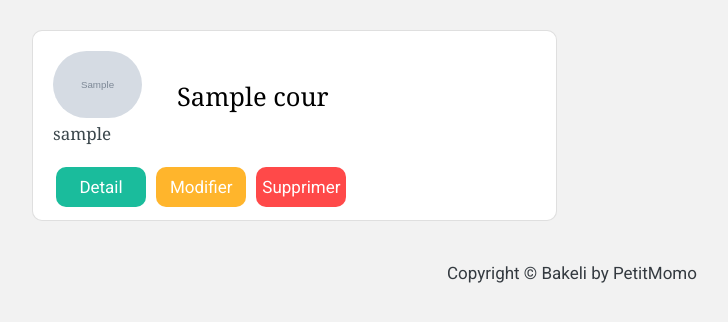
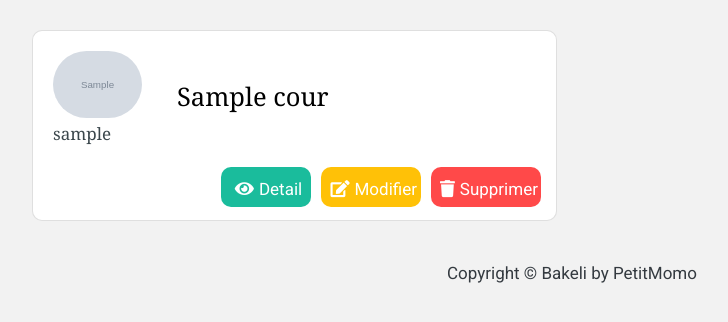
Before and after one commit to petitmomo/DjangoProject, a Django app: page /home in a window 1280 px wide. Shown: the part 112-434 px from the top of the page, without its empty margins (68-796 px from the left). Run offline with Django 3.2, Linux system fonts and the light colour scheme; tables that the repository leaves empty hold one stand-in row (values such as "Sample post"); grey boxes marked "Sample" are stand-in pictures; some libraries are stand-ins or nearby versions.

Commit message:
sauvegarde

```diff
--- a/registration/mysite/templates/cour_index.html
+++ b/registration/mysite/templates/cour_index.html
@@ -6,7 +6,7 @@
        margin: 3px;
    }
    .card .liens{
-       margin-left: 20px;
+       margin-left: 185px;
    }
    .card .liens a.detailbtn{
     background-color: #1abc9c;
@@ -19,8 +19,8 @@
     font-size: 1em;
    }
    .card .liens a.editbtn{
-    background-color: rgba(255, 166, 0, 0.829);
-    width: 90px;
+    background-color:#ffc107;
+    width: 100px;
     height: 40px;
     text-align: center;
     color: white;
@@ -30,13 +30,17 @@
    }
    .card .liens a.deletebtn{
     background-color: rgba(255, 0, 0, 0.712);
-    width: 90px;
+    width: 110px;
     height: 40px;
     text-align: center;
     color: white;
     border-radius: 10px;
     padding-top: 8px;
     font-size: 1em;
+   }
+   .card i.fas{
+       margin: 5px;
+
    }
 </style>
 <div class="container">
@@ -46,6 +50,7 @@
                 {% for cour in blog_entries %}
                 <div class="col-md-6 ">
                     <div class="card mb-4">
+
                         <a href="{% url 'cour-detail' cour.pk %} " class="courdetail">
                             <img src="{{ cour.image.url }}" alt="img" class="courIcon">
                             <div class="card-body">
@@ -55,13 +60,13 @@
                         </a>
                         <div class="liens">
 
-                                <a href="{% url 'cour-detail' cour.pk %}" class="detailbtn">Detail</a>
+                                <a href="{% url 'cour-detail' cour.pk %}" class="detailbtn"><i class="fas fa-eye"></i>Detail</a>
 
 
-                                <a href="{% url 'cour-update' cour.pk %}" class="editbtn"> Modifier</a>
+                                <a href="{% url 'cour-update' cour.pk %}" class="editbtn"><i class="fas fa-edit"></i>Modifier</a>
 
 
-                                <a href="{% url 'cour-delete' cour.pk %}" class="deletebtn">Supprimer</a>
+                                <a href="{% url 'cour-delete' cour.pk %}" class="deletebtn"><i class="fas fa-trash"></i>Supprimer</a>
 
                         </div>
 
```
